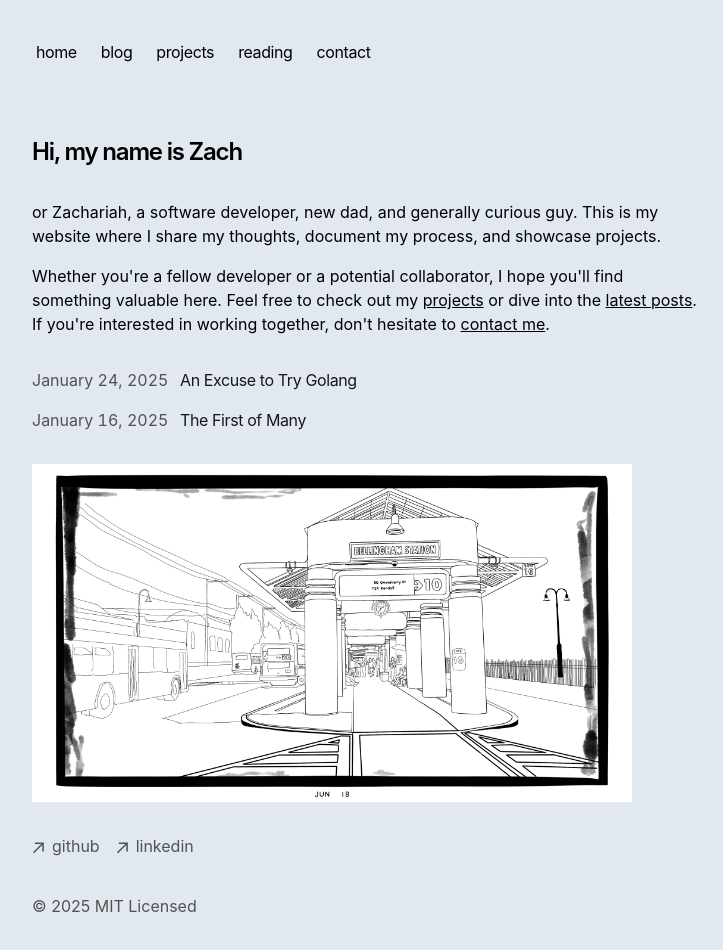
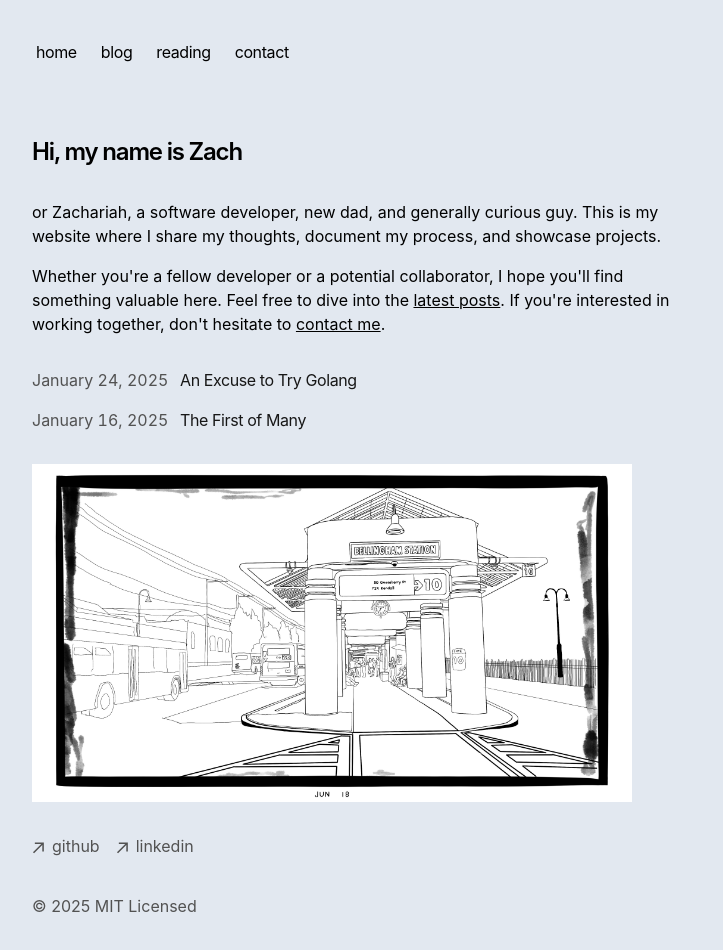
Before and after one commit to zachariahmagee/zachariah-is, a Next.js app: page / in a window 1280 px wide. Shown: the top 950 px of the page, without its empty margins (272-995 px from the left). Built offline with nearby package versions, Linux system fonts and the light colour scheme.

Commit message:
removed projects (for now)

```diff
--- a/app/components/nav.tsx
+++ b/app/components/nav.tsx
@@ -6,9 +6,6 @@ const navItems = {
   },
   '/blog': {
     name: 'blog',
-  },
-  '/portfolio': {
-    name: 'projects'
   },
   '/reading': {
     name: 'reading'
--- a/app/page.tsx
+++ b/app/page.tsx
@@ -18,9 +18,7 @@ export default function Page() {
       </p>
       <p>
         Whether you're a fellow developer or a potential collaborator,
-        I hope you'll find something valuable here. Feel free to check out my {' '}
-        <Link href='/portfolio' className="text-grey-500 underline hover:text-blue-700">projects</Link>
-        {' '} or dive into the {' '}
+        I hope you'll find something valuable here. Feel free to dive into the {' '}
         <Link href='/blog' className="text-grey-500 underline hover:text-blue-700">latest posts</Link>.
         If you're interested in working together, don't hesitate to {' '}
         <Link href='/contact' className="text-grey-500 underline hover:text-blue-700">contact me</Link>.
```
